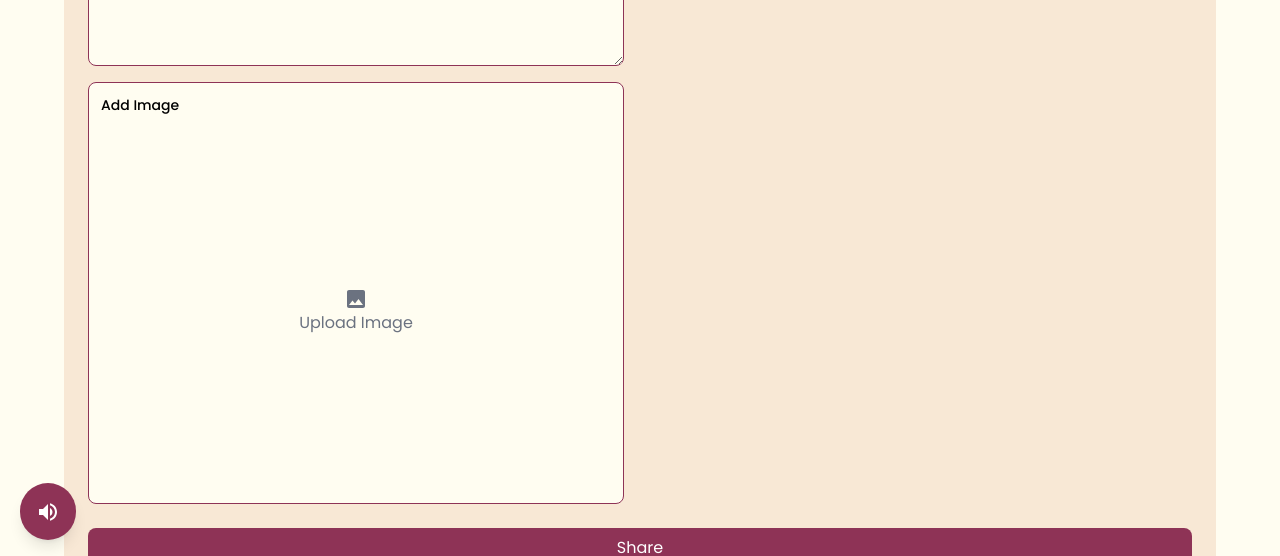
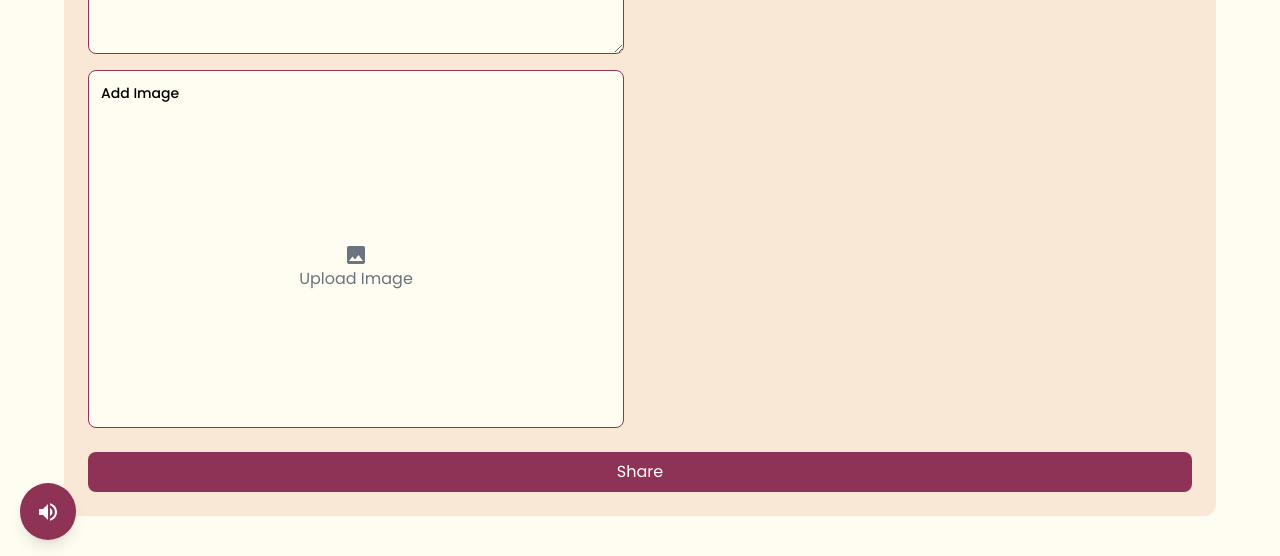
Before and after one commit to CS2031-DBP/proyecto-web-mure, a React (Vite) app: page /post/create in a window 1280 px wide. Shown: the part 240-796 px from the top of the page. Built offline with nearby package versions, Linux system fonts and the light colour scheme; no server answers; sample sign-in values are in the browser's storage; a web font is replaced by a local one.

Commit message:
Fixeo Final

```diff
--- a/src/pages/CreatePost.jsx
+++ b/src/pages/CreatePost.jsx
@@ -36,7 +36,7 @@ const CreatePost = () => {
   const [totalPages, setTotalPages] = useState(0);
   const [imagePreviewUrl, setImagePreviewUrl] = useState("");
   const [page, setPage] = useState(0);
-  const [size] = useState(2); // Define the page size for the search results
+  const [size] = useState(2);
   const { volume, changeVolume } = useMusicPlayer();
   const [showVolumeControl, setShowVolumeControl] = useState(false);
 
@@ -57,6 +57,20 @@ const CreatePost = () => {
 
     getId();
   }, []);
+
+  useEffect(() => {
+    if (initialSongId) {
+      const fetchSongDetails = async () => {
+        try {
+          const response = await searchSongById(initialSongId);
+          setSelectedItem({ ...response.data, type: "song" });
+        } catch (error) {
+          console.error("Error fetching initial song details:", error);
+        }
+      };
+      fetchSongDetails();
+    }
+  }, [initialSongId]);
 
   useEffect(() => {
     if (searchTerm.length > 2) {
@@ -148,7 +162,7 @@ const CreatePost = () => {
       transition={{ duration: 0.5 }}
     >
       <div
-        className="bg-bgColor p-6 rounded-xl w-full max-w-6xl grid grid-cols-1 md:grid-cols-2 gap-x-8 mt-6"
+        className="bg-bgColor p-6 rounded-xl w-full max-w-6xl grid grid-cols-1 md:grid-cols-2 gap-x-8 mt-3"
         style={{ minHeight: "600px" }}
       >
         <div className="col-span-1 flex flex-col">
@@ -165,7 +179,7 @@ const CreatePost = () => {
           />
           <div
             className="bg-inputBgColor border rounded-lg px-3 pt-3 border-buttonColor mb-2"
-            style={{ minHeight: "410px" }}
+            style={{ minHeight: "200px" }}
           >
             <div className="grid grid-cols-2 items-center">
               <label className="block text-sm font-medium mb-1 text-black">
@@ -181,7 +195,7 @@ const CreatePost = () => {
                 </button>
               )}
             </div>
-            <div className="relative flex items-center justify-center rounded-lg w-full h-96 border-gray-300 cursor-pointer">
+            <div className="relative flex items-center justify-center rounded-lg w-full h-80 border-gray-300 cursor-pointer">
               <label className="flex flex-col items-center justify-center w-full h-full cursor-pointer">
                 {imagePreviewUrl ? (
                   <img
@@ -206,7 +220,7 @@ const CreatePost = () => {
             </div>
           </div>
         </div>
-        <div className="col-span-1 flex flex-col" style={{ maxHeight: "600px" }}>
+        <div className="col-span-1 flex flex-col" style={{ maxHeight: "550px" }}>
           {selectedItem ? (
             <div className="bg-white text-black p-1 rounded-lg flex flex-col justify-center items-center h-full overflow-auto">
               <p className="font-bold text-lg">{selectedItem.title}</p>
```
